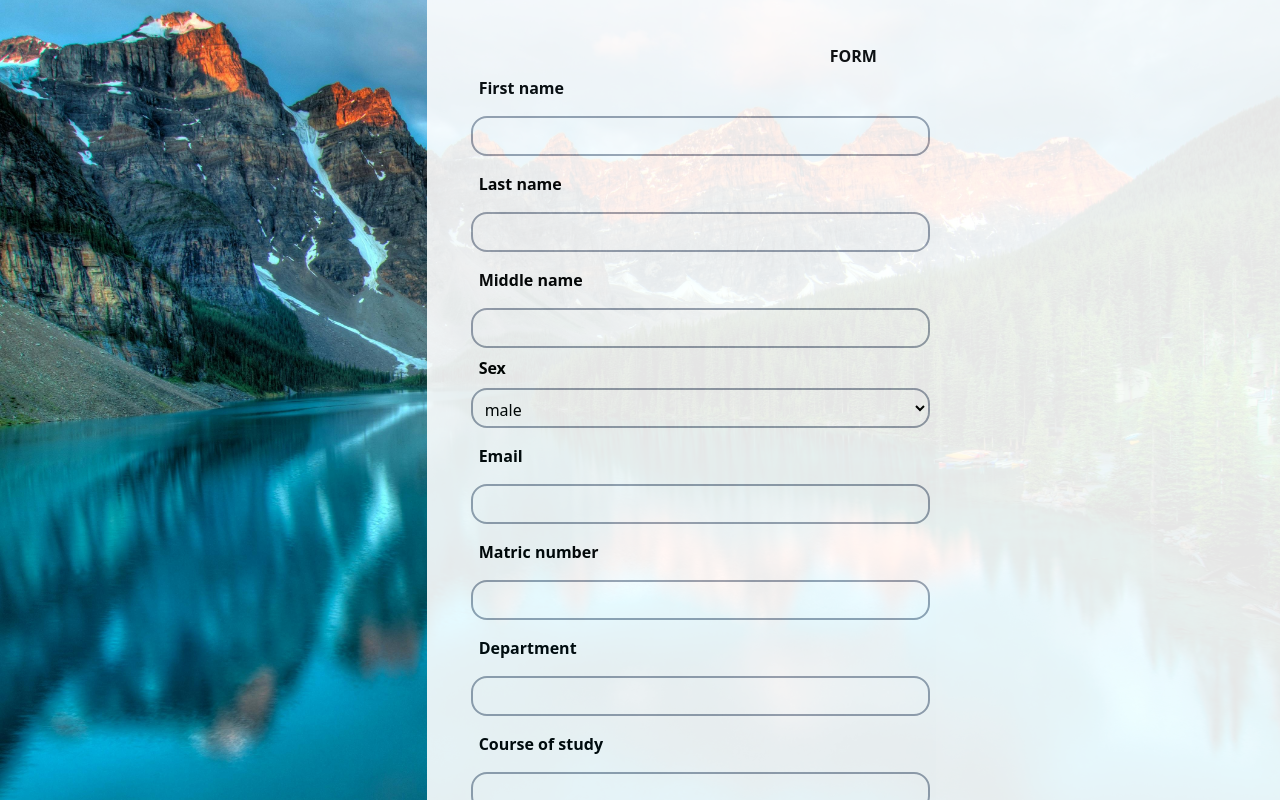
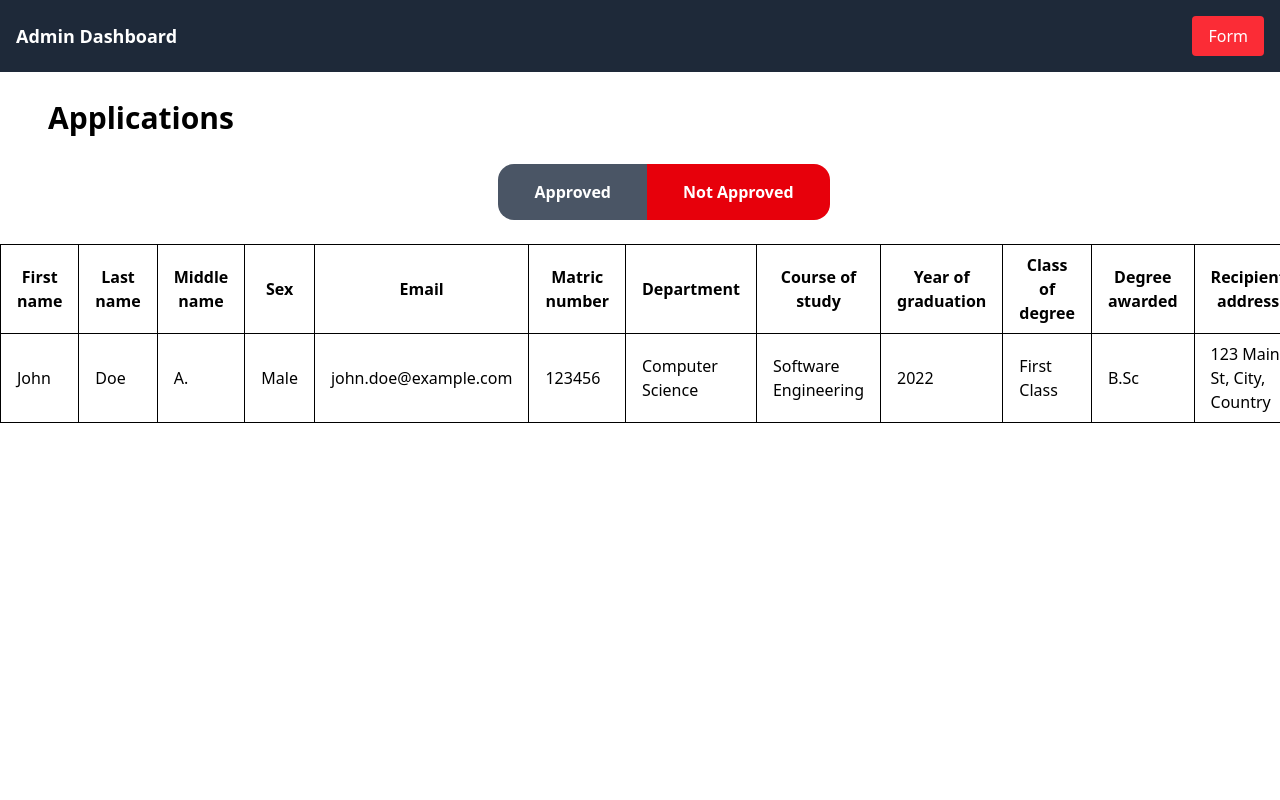
Before and after one commit to Pauljava-tech/eng-prof, a React (Vite) app in the folder frontend/: page /admin in a window 1280 px wide. Built offline with nearby package versions, Linux system fonts and the light colour scheme.

Commit message:
admin_page UI

```diff
--- a/frontend/package.json
+++ b/frontend/package.json
@@ -13,6 +13,8 @@
     "@tailwindcss/vite": "^4.1.3",
     "react": "^19.0.0",
     "react-dom": "^19.0.0",
+    "react-router": "^7.5.0",
+    "react-router-dom": "^7.5.0",
     "tailwindcss": "^4.1.3"
   },
   "devDependencies": {
--- a/frontend/src/App.jsx
+++ b/frontend/src/App.jsx
@@ -2,6 +2,7 @@ import backgroundImage from './assets/pexels-souvenirpixels-417074.jpg'
 import './assets/index.css'
 import { useState } from 'react'
 import { Toaster, toast } from 'sonner';
+import { Outlet, Link } from "react-router-dom";
 function App() {
 
   const [formData, setFormData] = useState({
@@ -60,7 +61,7 @@ function App() {
   }
 
   const formElements = [
-    { label: "First name", name: "first_name", type:"text" },
+        { label: "First name", name: "first_name", type:"text" },
         { label: "Last name", name: "last_name", type:"text" },
         { label: "Middle name", name: "middle_name", type:"text" },
         { label: "Sex", name: "sex", option:["male","female"] },
@@ -80,6 +81,9 @@ function App() {
   return (
     <div className='bg-cover bg-no-repeat bg-center h-screen overflow-hidden group relative' style={{ backgroundImage: `url(${backgroundImage})` }}>
      <div className='bg-white h-full w-[100vw] absolute left-0 md:w-2/3 md:left-1/3 opacity-90 overflow-y-scroll p-11'>
+     <button className='bg-red-500 rounded-xl p-3'>
+      <Link to="/admin">Admin</Link>
+     </button>
         <h1 className='font-heading text-center font-bold '>FORM</h1>
         <Toaster richColors position='top-right'/>
       <form onSubmit={(e) => {submitData(e)}} >
--- a/frontend/src/main.jsx
+++ b/frontend/src/main.jsx
@@ -1,10 +1,16 @@
 import { StrictMode } from 'react'
 import { createRoot } from 'react-dom/client'
 import './assets/index.css'
+import { BrowserRouter, Routes, Route } from "react-router-dom";
+import AdminPage from './protected_pages/adminPage.jsx'
+
 import App from './App.jsx'
 
 createRoot(document.getElementById('root')).render(
-  <StrictMode>
-    <App />
-  </StrictMode>,
+  <BrowserRouter>
+      <Routes>
+        <Route path="/" element={<App/>}/>
+          <Route path="/admin" element={<AdminPage/>} />
+      </Routes>
+    </BrowserRouter>
 )
--- /dev/null
+++ b/frontend/src/protected_pages/adminPage.jsx
@@ -0,0 +1,123 @@
+import {Link} from "react-router-dom";
+import { useState } from 'react'
+import { toast,Toaster } from "sonner";
+function AdminPage(){
+    const [approved,setapprove] = useState(false)
+    const dummyData = [
+        {
+            firstName: "John",
+            lastName: "Doe",
+            middleName: "A.",
+            sex: "Male",
+            email: "john.doe@example.com",
+            matricNumber: "123456",
+            department: "Computer Science",
+            courseOfStudy: "Software Engineering",
+            yearOfGraduation: "2022",
+            classOfDegree: "First Class",
+            degreeAwarded: "B.Sc",
+            recipientAddress: "123 Main St, City, Country",
+            remitaReferenceNumber: "REM123456",
+            certificateUpload: "certificate.pdf",
+            remitaReceipt: "receipt.pdf",
+            approved: false,
+            action: "Pending"
+        },
+        {
+            firstName: "Jane",
+            lastName: "Smith",
+            middleName: "B.",
+            sex: "Female",
+            email: "jane.smith@example.com",
+            matricNumber: "654321",
+            department: "Electrical Engineering",
+            courseOfStudy: "Power Systems",
+            yearOfGraduation: "2021",
+            classOfDegree: "Second Class Upper",
+            degreeAwarded: "B.Eng",
+            recipientAddress: "456 Elm St, City, Country",
+            remitaReferenceNumber: "REM654321",
+            certificateUpload: "certificate2.pdf",
+            remitaReceipt: "receipt2.pdf",
+            approved: true,
+            action: "Approved"
+        }
+    ];
+    function approve(){
+        toast.success("Approved")
+    }
+
+    return <div className="overflow-hidden">
+        <Toaster position="top-center" richColors closeButton />
+        <nav className="flex justify-between items-center bg-gray-800 p-4">
+            <div className="text-white text-lg font-bold">Admin Dashboard</div>
+            <button className="bg-red-500 text-white px-4 py-2 rounded hover:bg-red-600">
+                    <Link to="/">Form</Link>
+            </button>
+        </nav>
+        <p className="text-left ml-12 text-3xl font-bold my-7">Applications</p>
+
+                <div className="flex flex-row items-center w-[100vw] m-6 justify-center cursor-pointer">
+                    <div className={approved?"bg-red-600 px-9 text-white font-bold hover:bg-red-400 py-4 rounded-l-2xl":"bg-gray-600 px-9 text-white font-bold hover:bg-gray-400 py-4 rounded-l-2xl"}  onClick={() => setapprove(true)}>Approved</div>
+                    <div className={approved?"bg-gray-600 px-9 text-white font-bold hover:bg-gray-400 py-4 rounded-r-2xl":"bg-red-600 px-9 text-white font-bold hover:bg-red-400 py-4 rounded-r-2xl"}  onClick={() => setapprove(false)}>Not Approved</div>
+                </div>
+
+        <div className="overflow-x-scroll scroll-hidden">
+        <table className="">
+            <thead>
+                <tr>
+                    {[
+                        "First name",
+                        "Last name",
+                        "Middle name",
+                        "Sex",
+                        "Email",
+                        "Matric number",
+                        "Department",
+                        "Course of study",
+                        "Year of graduation",
+                        "Class of degree",
+                        "Degree awarded",
+                        "Recipient address",
+                        "Remita reference number",
+                        "Certificate Upload",
+                        "Remita Receipt",
+                        "Approved",
+                        "Action"
+                    ].map((header, index) => (
+                        <th key={index} className="border px-4 py-2">{header}</th>
+                    ))}
+                </tr>
+            </thead>
+            <tbody>
+
+                {dummyData.map((data, index) => (
+                    approved == data.approved ?
+                    <tr key={index}>
+                        <td className="border px-4 py-2">{data.firstName}</td>
+                        <td className="border px-4 py-2">{data.lastName}</td>
+                        <td className="border px-4 py-2">{data.middleName}</td>
+                        <td className="border px-4 py-2">{data.sex}</td>
+                        <td className="border px-4 py-2">{data.email}</td>
+                        <td className="border px-4 py-2">{data.matricNumber}</td>
+                        <td className="border px-4 py-2">{data.department}</td>
+                        <td className="border px-4 py-2">{data.courseOfStudy}</td>
+                        <td className="border px-4 py-2">{data.yearOfGraduation}</td>
+                        <td className="border px-4 py-2">{data.classOfDegree}</td>
+                        <td className="border px-4 py-2">{data.degreeAwarded}</td>
+                        <td className="border px-4 py-2">{data.recipientAddress}</td>
+                        <td className="border px-4 py-2">{data.remitaReferenceNumber}</td>
+                        <td className="border px-4 py-2">{data.certificateUpload}</td>
+                        <td className="border px-4 py-2">{data.remitaReceipt}</td>
+                        <td className="border px-4 py-2">{data.approved ? "Yes" : "No"}</td>
+                        <td className="border px-4 py-2"><button className="bg-gray-400 hover:bg-gray-800 text-white font-semibold rounded-xl p-3" onClick={() => approve()}>Approve</button></td>
+                    </tr>:null
+                ))
+                }
+            </tbody>
+        </table>
+        </div>
+    </div>
+}
+
+export default AdminPage
```
Also changed, not shown: 1 other file (tests, documents, lock files or other folders).
